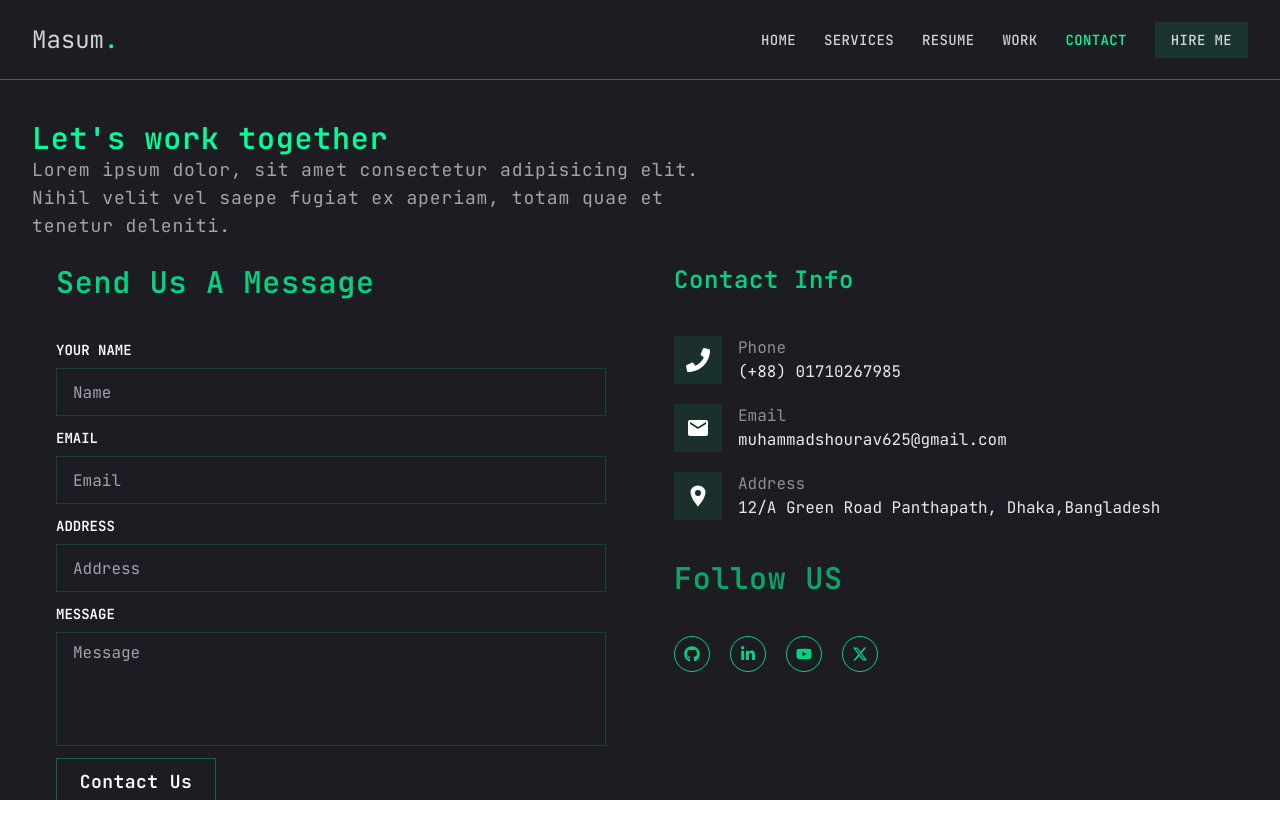
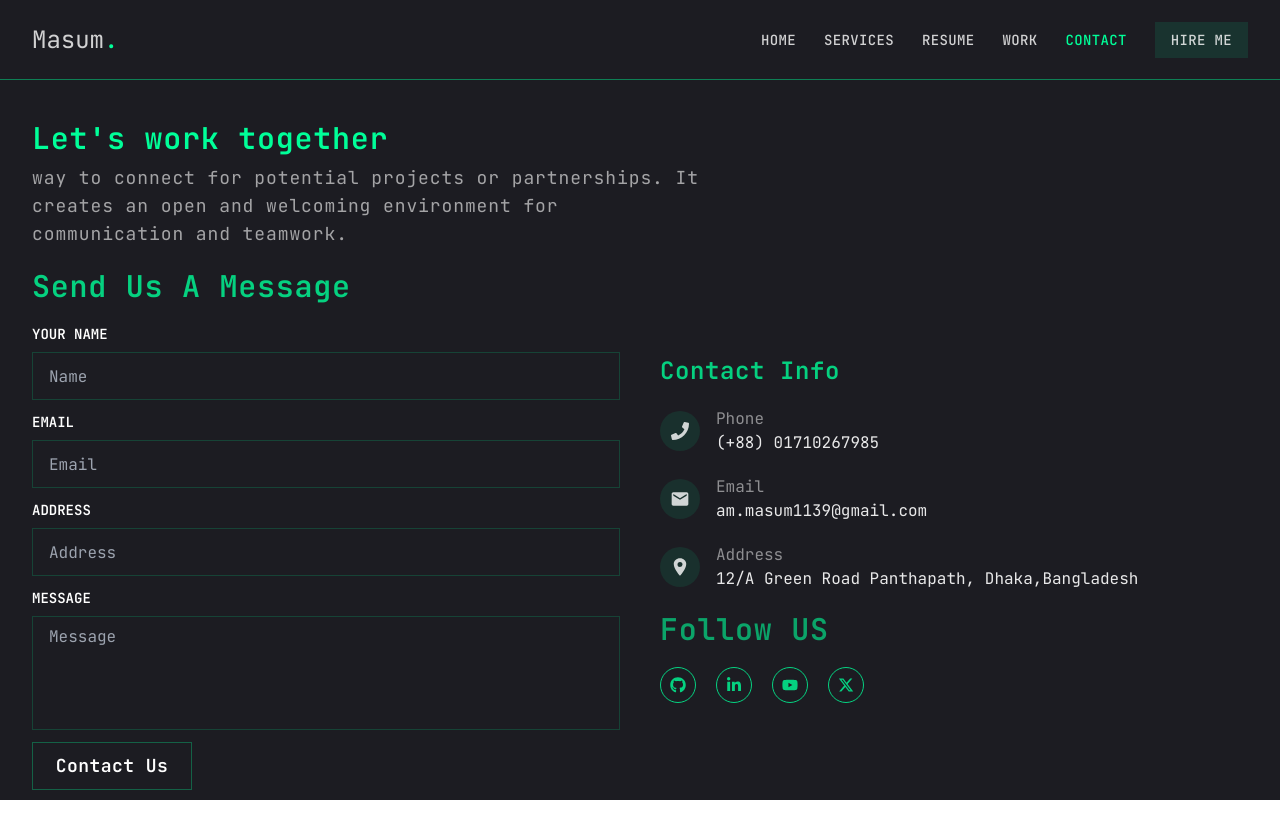
Before and after one commit to M-Shourav/portfolio_professional, a Next.js app: page /contact in a window 1280 px wide. Shown: the top 838 px of the page. Built offline with nearby package versions, Linux system fonts and the light colour scheme.

Commit message:
contact update

```diff
--- a/src/app/contact/page.tsx
+++ b/src/app/contact/page.tsx
@@ -9,25 +9,25 @@ const ContactPage = () => {
   return (
     <div className="py-5 md:py-10">
       <PageLayout>
-        <div className="w-full h-full">
+        <div className="w-full h-full flex flex-col gap-y-2">
           <Title className="md:text-3xl text-lightSky">
             Let&#39;s work together
           </Title>
           <p className="max-w-2xl text-sm md:text-lg text-white/60 tracking-wider">
-            Lorem ipsum dolor, sit amet consectetur adipisicing elit. Nihil
-            velit vel saepe fugiat ex aperiam, totam quae et tenetur deleniti.
+            way to connect for potential projects or partnerships. It creates an
+            open and welcoming environment for communication and teamwork.
           </p>
         </div>
-        <div className="w-full h-full flex flex-col md:flex-row  gap-5">
-          <div className="bg-transparent w-full h-full p-6 flex flex-col gap-10">
+        <div className="w-full h-full flex flex-col md:flex-row items-center  gap-5 md:gap-10">
+          <div className="bg-transparent w-full h-full py-5 flex flex-col gap-5">
             <Title className="md:text-3xl text-lightSky/80">
               Send Us A Message
             </Title>
             <ContactLeft />
           </div>
           <div
-            className="bg-transparent  w-full h-full p-6
-         flex flex-col gap-10"
+            className="bg-transparent  w-full h-full
+         flex flex-col gap-5"
           >
             <Title className="md:text-2xl text-lightSky/80">Contact Info</Title>
             <ContactRight />
--- a/src/components/ContactLeft.tsx
+++ b/src/components/ContactLeft.tsx
@@ -62,7 +62,7 @@ const ContactLeft = () => {
           initial={{ y: 40, opacity: 0 }}
           animate={{ y: 0, opacity: 1 }}
           transition={{ duration: 0.5 }}
-          className="py-10 flex flex-col gap-2 items-center justify-center"
+          className=" py-10 flex flex-col gap-2 items-center justify-center"
         >
           <p className="text-xl font-semibold text-green-500">{status}</p>
           <p className="text-base text-green-800 font-semibold max-w-[400px] text-center">
--- a/src/components/ContactRight.tsx
+++ b/src/components/ContactRight.tsx
@@ -6,15 +6,15 @@ import Link from "next/link";
 
 const ContactRight = () => {
   return (
-    <div className="flex flex-col gap-5">
+    <div className="flex flex-col items-start gap-5">
       <div className="flex items-center gap-4">
         <span
-          className="text-2xl text-white w-12 h-12 flex
+          className="text-lg text-white/80 w-10 h-10 rounded-full flex
         items-center justify-center bg-hoverColor/10 "
         >
           <FaPhone />
         </span>
-        <div>
+        <div className="flex flex-col items-start">
           <h3 className="text-base font-normal text-white/50">Phone</h3>
           <p
             className="text-base text-white/90 hover:text-lightSky/70
@@ -26,31 +26,31 @@ const ContactRight = () => {
       </div>
       <div className="flex items-center gap-4">
         <span
-          className="text-2xl text-white w-12 h-12 flex
+          className="text-xl text-white/80 w-10 h-10 rounded-full flex
         items-center justify-center bg-hoverColor/10 "
         >
           <MdEmail />
         </span>
-        <div>
+        <div className="flex flex-col items-start">
           <h3 className="text-base font-normal text-white/50">Email</h3>
           <Link
-            href={"mailto:muhammadshourav625@gmail.com"}
+            href={"mailto:am.masum1139@gmail.com"}
             target="_blank"
             className="text-base text-white/90 hover:text-lightSky/70
           duration-300"
           >
-            muhammadshourav625@gmail.com
+            am.masum1139@gmail.com
           </Link>
         </div>
       </div>
       <div className="flex items-center gap-4">
         <span
-          className="text-2xl text-white w-12 h-12 flex
+          className="text-xl text-white/80 w-10 h-10 rounded-full flex
         items-center justify-center bg-hoverColor/10 "
         >
           <IoLocationSharp />
         </span>
-        <div>
+        <div className="flex flex-col items-start">
           <h3 className="text-base font-normal text-white/50">Address</h3>
           <p
             className="text-base text-white/90 hover:text-lightSky/70
```
